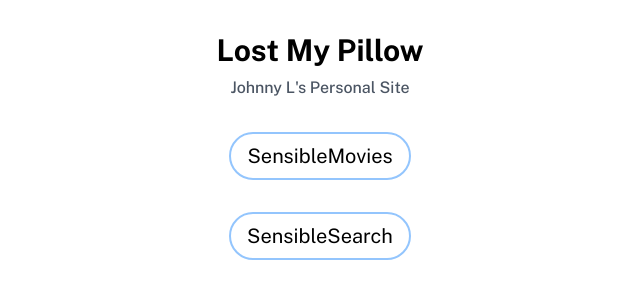
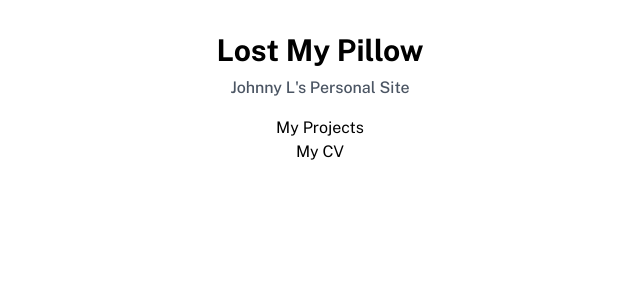
Before and after one commit to lostmypillow/lostmypillow.github.io, a Next.js app: page / in a window 1280 px wide. Shown: the top 300 px of the page, without its empty margins (320-960 px from the left). Built offline with nearby package versions, Linux system fonts and the light colour scheme.

Commit message:
reorganizing ui

```diff
--- a/app/layout.js
+++ b/app/layout.js
@@ -1,8 +1,6 @@
-import { Atkinson_Hyperlegible } from "next/font/google";
 import { Public_Sans } from "next/font/google";
 import "./globals.css";
-
-const atkin = Atkinson_Hyperlegible({ subsets: ["latin"], weight: ['400', '700'] })
+import Link from "next/link";
 const pbsans = Public_Sans({subsets: ["latin"],})
 export const metadata = {
   title: "Lost My Pillow",
@@ -13,7 +11,17 @@ export const metadata = {
 export default function RootLayout({ children }) {
   return (
     <html lang="en">
-      <body className={pbsans.className}>{children}</body>
+      <body className={pbsans.className}>
+      <main className="flex min-h-screen flex-col items-center justify-center p-4">
+      <Link href="/" className="flex text-3xl font-bold mt-4">Lost My Pillow</Link>
+      <h2 className="flex text-base text-gray-600 font-medium pt-2 mb-4">
+        Johnny L&apos;s Personal Site
+      </h2>
+      <div className="flex flex-col grow items-center justify-start ">
+
+        {children}
+        </div>
+        </main></body>
     </html>
   );
 }
--- a/app/page.js
+++ b/app/page.js
@@ -2,23 +2,16 @@ import Link from "next/link";
 
 export default function Home() {
   return (
-    <main className="flex min-h-screen flex-col items-center justify-start p-4">
-      <h1 className="flex text-3xl font-bold mt-4">Lost My Pillow</h1>
-      <h2 className="flex text-base text-gray-600 font-medium pt-2 mb-4">Johnny L&apos;s Personal Site</h2>
-      <div className="flex flex-col grow items-center justify-start ">
-        <a
-          className="text-xl border-2 border-blue-300 rounded-full px-4 py-2 m-4 hover:bg-blue-300 hover:text-slate-50"
-          href="https://lostmypillow.github.io/SensibleMovies"
-        >
-          SensibleMovies
-        </a>
-        <a
-          className="text-xl border-2 border-blue-300 rounded-full px-4 py-2 m-4 hover:bg-blue-300 hover:text-slate-50"
-          href="https://lostmypillow.github.io/SensibleSearch"
-        >
-          SensibleSearch
-        </a>
-      </div>
-    </main>
+    <>
+      <Link href="/projects">My Projects</Link>
+      <Link
+        href="/resume.pdf"
+        alt="alt text"
+        target="_blank"
+        rel="noopener noreferrer"
+      >
+        My CV
+      </Link>
+    </>
   );
 }
--- /dev/null
+++ b/app/projects/page.js
@@ -0,0 +1,20 @@
+import React from "react";
+import Link from "next/link";
+export default function page() {
+  return (
+    <>
+      <Link
+        className="text-xl border-2 border-blue-300 rounded-full px-4 py-2 m-4 hover:bg-blue-300 hover:text-slate-50"
+        href="https://lostmypillow.github.io/SensibleMovies"
+      >
+        SensibleMovies
+      </Link>
+      <Link
+        className="text-xl border-2 border-blue-300 rounded-full px-4 py-2 m-4 hover:bg-blue-300 hover:text-slate-50"
+        href="https://lostmypillow.github.io/SensibleSearch"
+      >
+        SensibleSearch
+      </Link>
+    </>
+  );
+}
```
Also changed, not shown: 1 other file (tests, documents, lock files or other folders).
